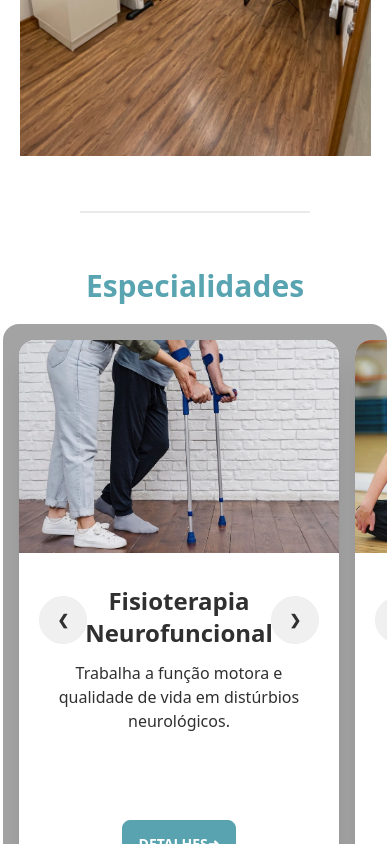
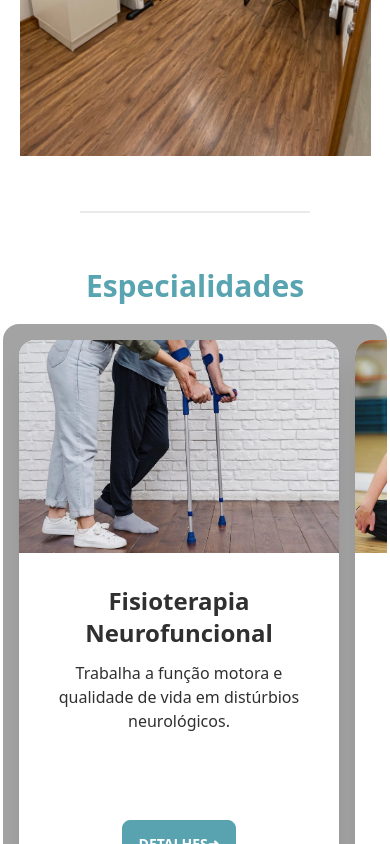
Before and after one commit to gustavomm/ptclinic, a Next.js app: page / in a window 390 px wide. Shown: the part 1007-1851 px from the top of the page. Built offline with nearby package versions, Linux system fonts and the light colour scheme; a web font is replaced by a local one; what tailwind-gradient-mask-image would draw is missing.

Commit message:
fixed arrows on carousel

```diff
--- a/components/Hero.tsx
+++ b/components/Hero.tsx
@@ -41,6 +41,7 @@ const Hero = () => {
           <div id="heroSlide1" className="carousel-item w-full relative">
             <Image src={heroPic} alt="foto da clinica" />
             <div className="absolute flex justify-between transform -translate-y-1/2 left-5 right-5 top-1/2">
+              <div></div>
               <a
                 href="#heroSlide2"
                 className="btn btn-circle bg-opacity-80 backdrop-blur"
--- a/components/SpecialitiesCarousel.tsx
+++ b/components/SpecialitiesCarousel.tsx
@@ -17,7 +17,7 @@ const SpecialitiesCarousel = () => {
             description={speciality.description}
             slug={speciality.slug}
           />
-          <div className="absolute flex justify-between transform -translate-y-1/2 left-5 right-5 top-1/2">
+          <div className="invisible lg:visible absolute flex justify-between transform -translate-y-1/2 left-5 right-5 top-1/2">
             <a
               href={index === 0 ? "#slide0" : `#slide${index - 1}`}
               className="btn btn-circle bg-opacity-80 backdrop-blur"
```
